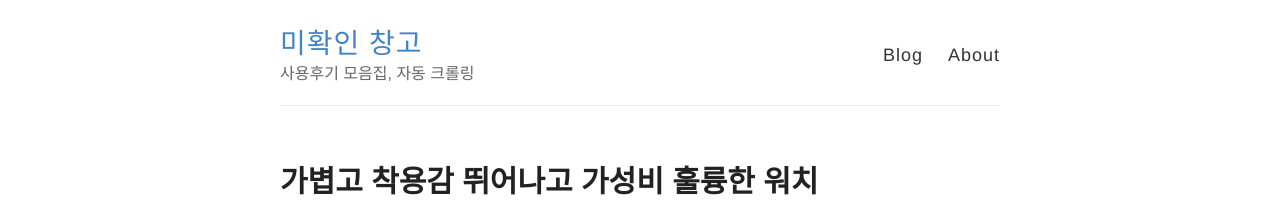
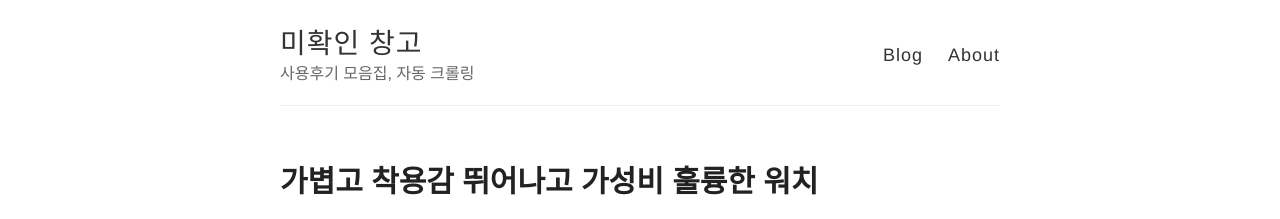
Before and after one commit to repo6/repo6.github.io, a Jekyll site: the page built from _posts/2023-07-16-44.md, in a window 1280 px wide. Shown: the top 219 px of the page. Built offline with Jekyll 4.4.1, drawn with Linux system fonts in a browser that asks for light colours.

Commit message:
edit page

```diff
--- a/_layouts/default.html
+++ b/_layouts/default.html
@@ -31,13 +31,13 @@
           <!--<a href="{{ site.baseurl }}/" class="site-avatar"><img src="{{ site.avatar }}" /></a>-->
 
           <div class="site-info">
-            <h2 class="site-name"><a href="{{ site.baseurl }}/">{{ site.name }}</a></h2>
+            <h2 class="site-name">{{ site.name }}</h2>
             <p class="site-description">{{ site.description }}</p>
           </div>
 
           <nav>
-            <a href="{{ site.baseurl }}/">Blog</a>
-            <a href="{{ site.baseurl }}/about">About</a>
+            <a href="">Blog</a>
+            <a href="">About</a>
           </nav>
         </header>
       </div>
```
